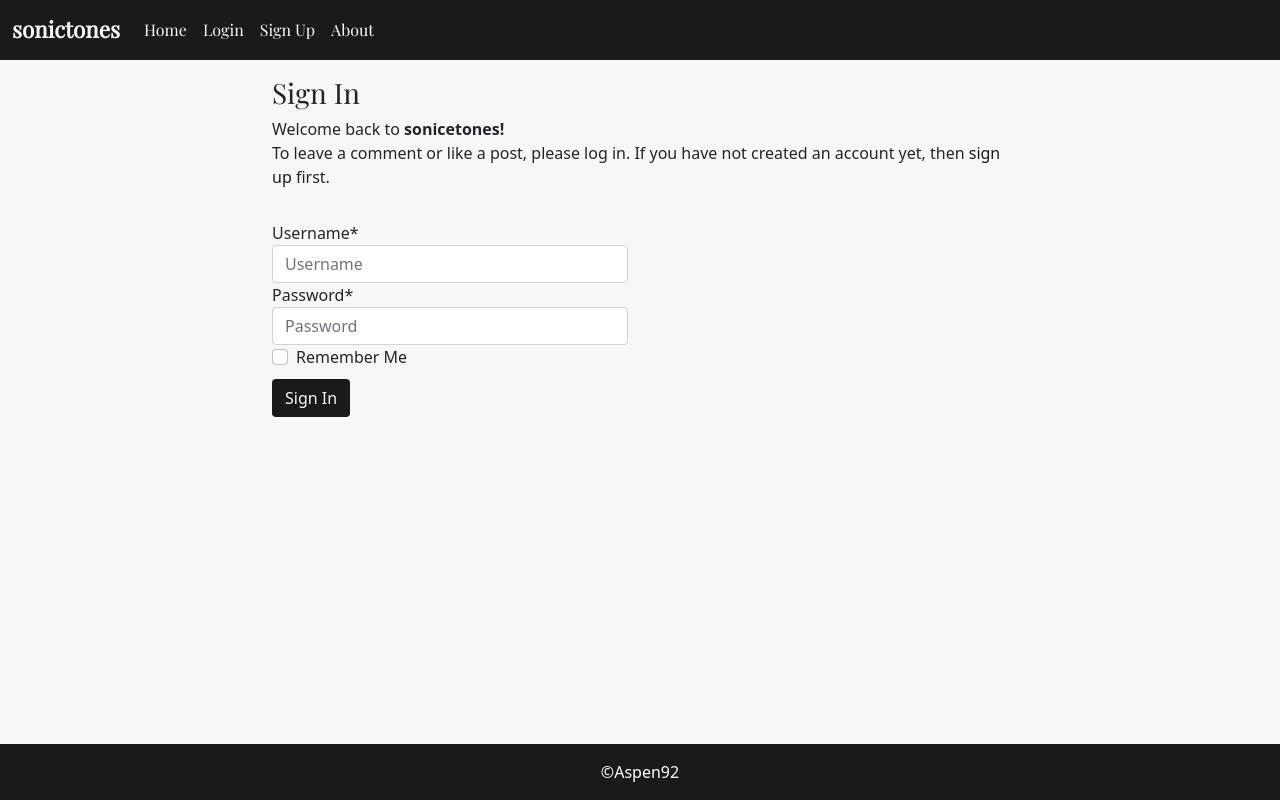
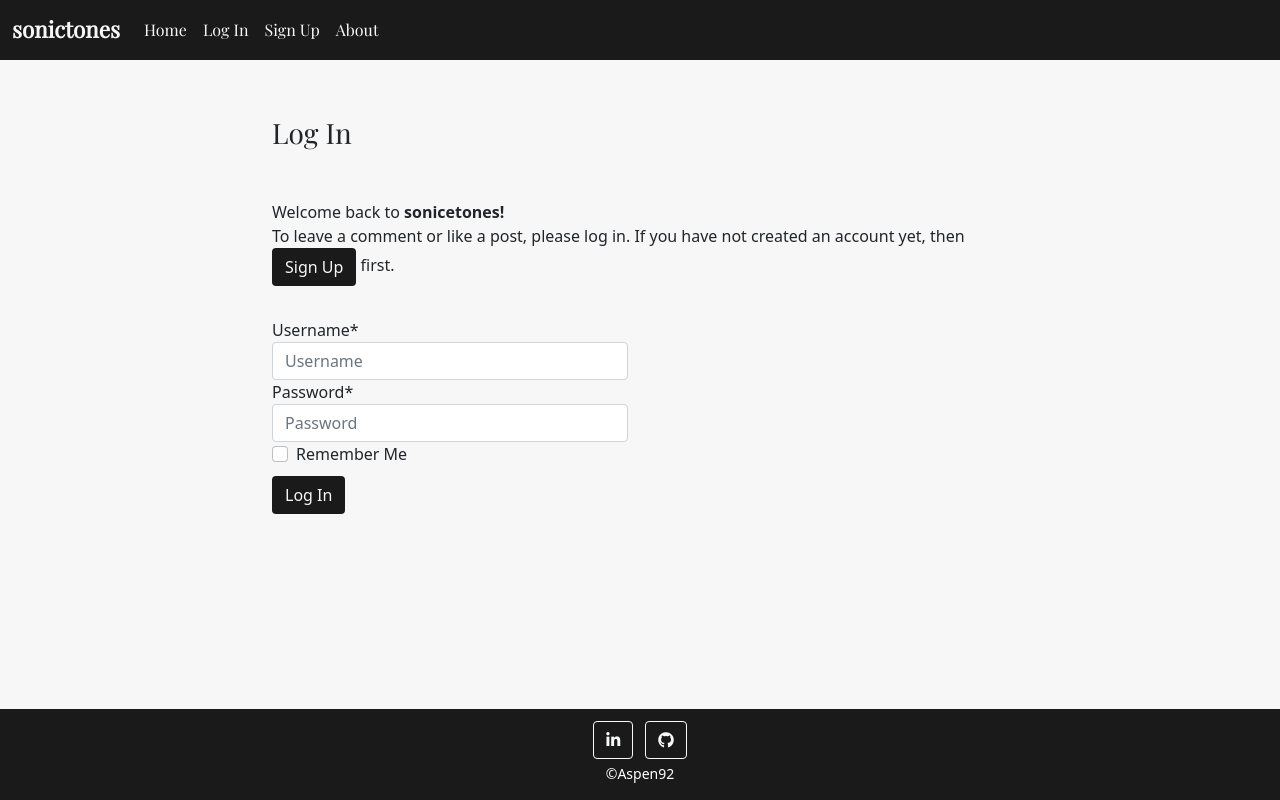
Before and after one commit to Aspen92/sonictones-pp4, a Django app: page /accounts/login/ in a window 1280 px wide. Run offline with Django 3.2, Linux system fonts and the light colour scheme; some libraries are stand-ins or nearby versions.

Commit message:
Add changes to Footer(social media links etc) Make the navbar fixed

```diff
--- a/static/css/style.css
+++ b/static/css/style.css
@@ -53,7 +53,7 @@ h4 {
 }
 
 .blog-heading {
-    margin-top: 50px;
+    margin-top: 100px;
     margin-bottom: 50px;
 }
 
--- a/templates/account/login.html
+++ b/templates/account/login.html
@@ -11,14 +11,18 @@
 <div class="container">
   <div class="row">
     <div class="col-md-8 mt-3 offset-md-2">
-      <h3>{% trans "Sign In" %}</h3>
+      <h3 class="blog-heading">{% trans "Log In" %}</h3>
 
       <p>{% blocktrans %}Welcome back to <strong>sonicetones!</strong> <br> To leave a comment or like a post,
         please log
         in. If
         you
-        have not created an account yet, then <a class="link" href="{{ signup_url }}">sign up</a>
-        first.{% endblocktrans %}</p>
+        have not created an account yet, then <a class="link" href="{{ signup_url }}"><button
+            class="btn btn-signup right" type="button">
+            Sign
+            Up</button></a></a>
+        first. {% endblocktrans %}</p>
+
     </div>
   </div>
   <div class="row">
@@ -30,7 +34,7 @@
         {% if redirect_field_value %}
         <input type="hidden" name="{{ redirect_field_name }}" value="{{ redirect_field_value }}" />
         {% endif %}
-        <button class="btn btn-signup right mt-2" type="submit">{% trans "Sign In" %}</button>
+        <button class="btn btn-signup right mt-2" type="submit">{% trans "Log In" %}</button>
       </form>
     </div>
   </div>
--- a/templates/base.html
+++ b/templates/base.html
@@ -32,7 +32,7 @@
 
     <!-- Navigation -->
 
-    <nav class="navbar navbar-expand-lg">
+    <nav class="navbar navbar-expand-lg fixed-top">
         <div class="container-fluid">
             <a class="navbar-brand" href="{% url 'home' %}"><span class="brand">sonictones</span></a>
             <button class="navbar-toggler navbar-light bg-light" type="button" data-bs-toggle="collapse"
@@ -47,11 +47,11 @@
                     </li>
                     {% if user.is_authenticated %}
                     <li class="nav-item">
-                        <a class="nav-link" href="{% url 'account_logout' %}">Logout</a>
+                        <a class="nav-link" href="{% url 'account_logout' %}">Log Out</a>
                     </li>
                     {% else %}
                     <li class="nav-item">
-                        <a class="nav-link" href="{% url 'account_login' %}">Login</a>
+                        <a class="nav-link" href="{% url 'account_login' %}">Log In</a>
                     </li>
                     <li class="nav-item">
                         <a class="nav-link" href="{% url 'account_signup' %}">Sign Up</a>
@@ -84,9 +84,18 @@
         {% endblock content %}
     </main>
 
+
     <!-- Footer -->
-    <footer class="footer mt-auto py-3 dark-bg">
-        <p class="m-0 text-center text-white">&copy;Aspen92</p>
+    <footer class="footer mt-auto dark-bg">
+        <!-- Social media -->
+        <section class="mb-1 mt-2 text-center">
+            <!-- Linkedin -->
+            <a class="btn btn-outline-light btn-floating m-1" href="#!" role="button"><i
+                    class="fab fa-linkedin-in"></i></a>
+            <!-- Github -->
+            <a class="btn btn-outline-light btn-floating m-1" href="#!" role="button"><i class="fab fa-github"></i></a>
+            <p class="text-white small">&copy;Aspen92</p>
+        </section>
     </footer>
     <script>
         setTimeout(function () {
--- a/templates/post_detail.html
+++ b/templates/post_detail.html
@@ -5,7 +5,7 @@
 <div class="post-head">
     <div class="container">
         <div class="row g-0">
-            <div class="col-md-12 post-head-text">
+            <div class="col-12 post-head-text">
                 <!-- Post title -->
                 <h1 class="post-title">{{ post.title }}</h1>
                 <!-- Post author and post created date -->
@@ -26,6 +26,7 @@
                 {% endif %}
             </div>
             <div class="card-body">
+                <a href="#" class="btn btn-outline-primary">Add To Favourites</a>
                 <!-- The post content goes inside the card-text. -->
                 <!-- Use the | safe filter inside the template tags -->
                 <p class="card-text">
```
Also changed, not shown: templates/account/logout.html (+4 -4 lines), templates/account/signup.html (+4 -4 lines), templates/favourites.html (added, +56 -0 lines), blog/migrations/0002_post_favourites.py (added), blog/migrations/0003_remove_post_favourites.py (added).
